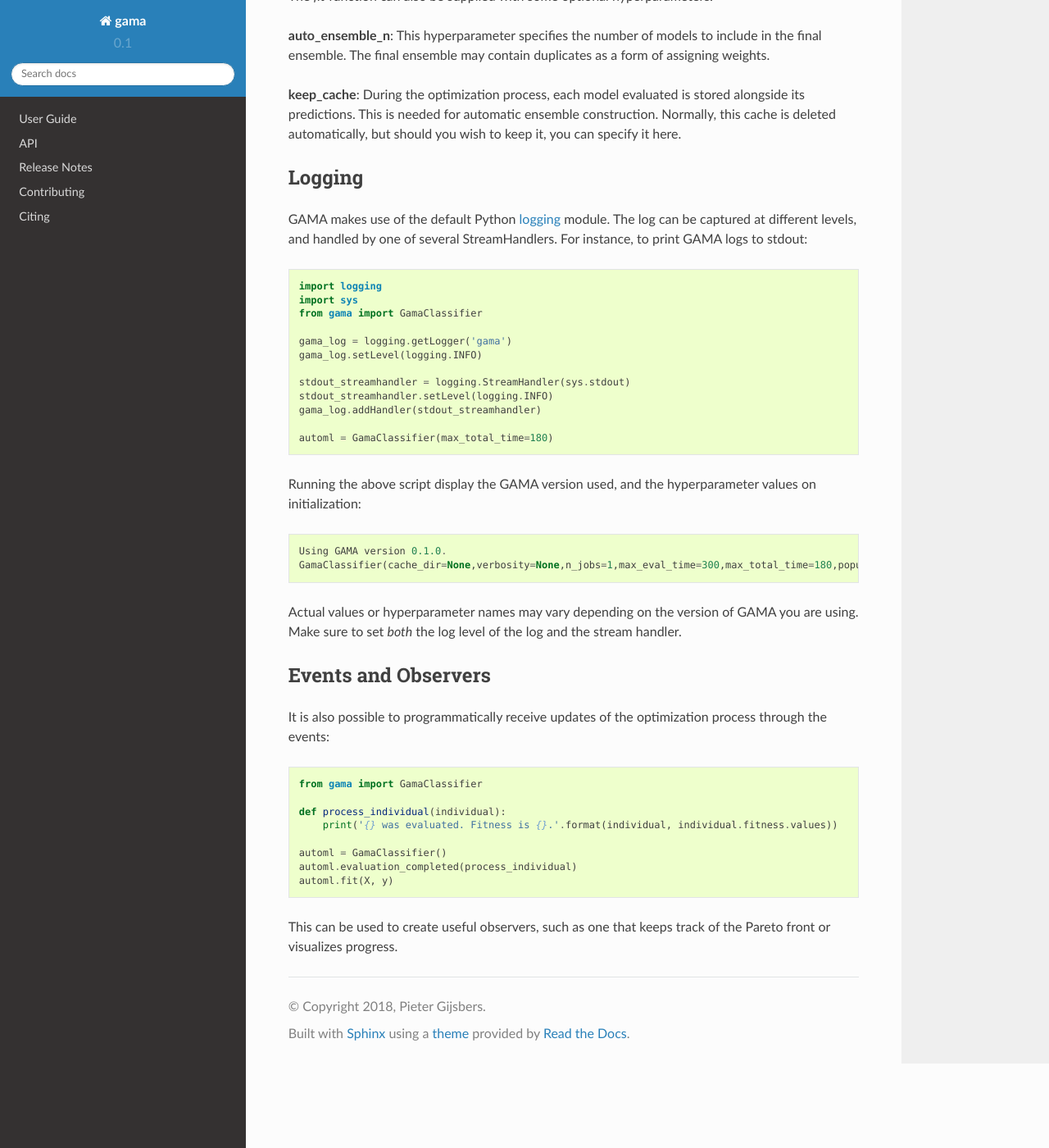
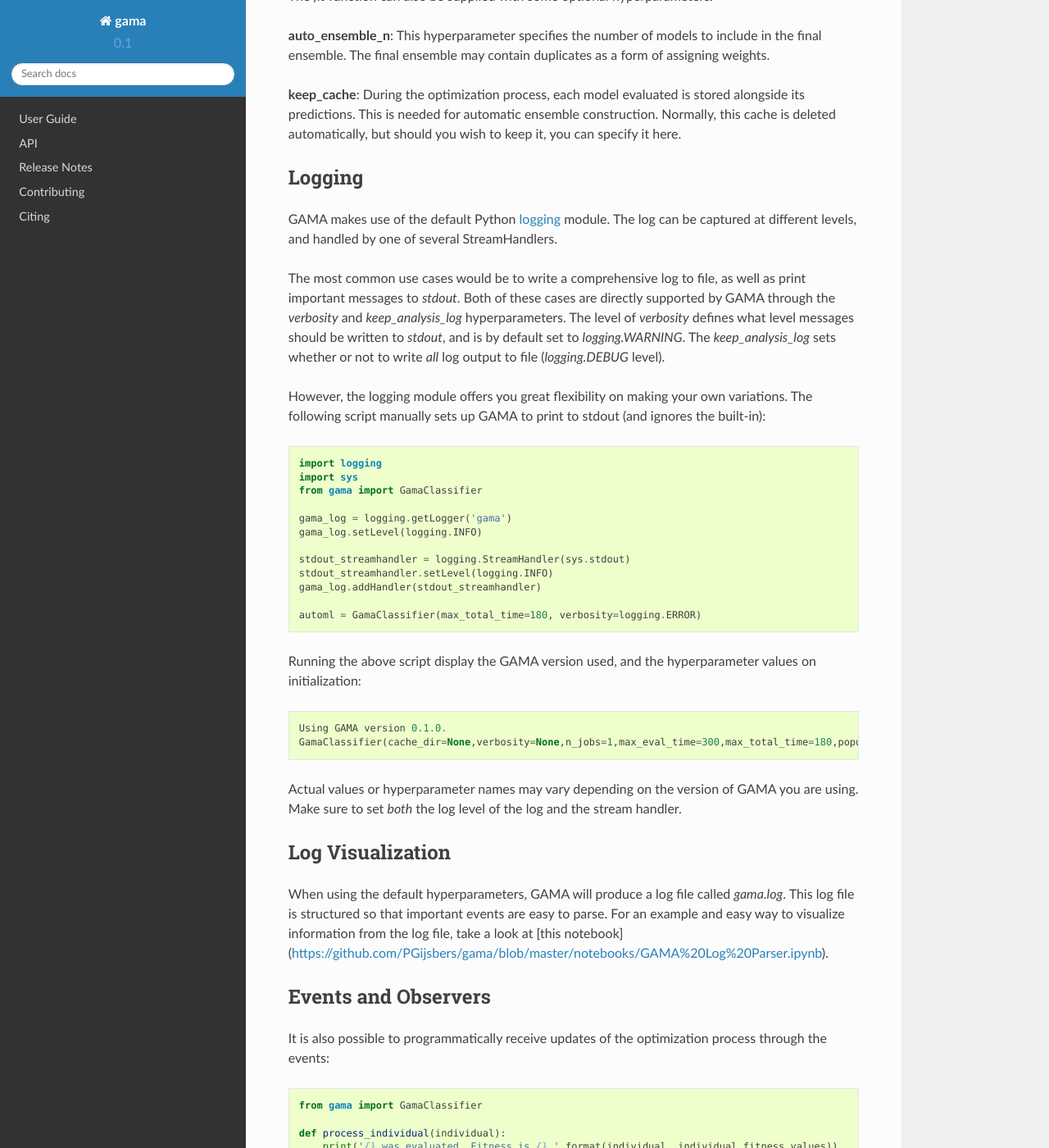
Before and after one commit to openml-labs/gama, a Sphinx documentation site: the page built from docs/source/user_guide/things_to_know.rst, in a window 1280 px wide and 1400 px high, scrolled down 832 px. Shown: the whole window at 82% size. Built offline with Sphinx 7.4.7 and the Read the Docs theme 2.0.0, drawn with Linux system fonts in a browser that asks for light colours; pages that are not in the unit, such as notebooks, are missing from menus.

Commit message:
Added a bit about the log visualization and new default behaviour.

```diff
--- a/docs/source/user_guide/things_to_know.rst
+++ b/docs/source/user_guide/things_to_know.rst
@@ -41,7 +41,14 @@
 
 GAMA makes use of the default Python `logging <https://docs.python.org/3.5/library/logging.html>`_ module.
 The log can be captured at different levels, and handled by one of several StreamHandlers.
-For instance, to print GAMA logs to stdout::
+
+The most common use cases would be to write a comprehensive log to file, as well as print important messages to `stdout`.
+Both of these cases are directly supported by GAMA through the `verbosity` and `keep_analysis_log` hyperparameters.
+The level of `verbosity` defines what level messages should be written to `stdout`, and is by default set to `logging.WARNING`.
+The `keep_analysis_log` sets whether or not to write *all* log output to file (`logging.DEBUG` level).
+
+However, the logging module offers you great flexibility on making your own variations.
+The following script manually sets up GAMA to print to stdout (and ignores the built-in)::
 
     import logging
     import sys
@@ -54,7 +61,7 @@
     stdout_streamhandler.setLevel(logging.INFO)
     gama_log.addHandler(stdout_streamhandler)
 
-    automl = GamaClassifier(max_total_time=180)
+    automl = GamaClassifier(max_total_time=180, verbosity=logging.ERROR)
 
 Running the above script display the GAMA version used, and the hyperparameter values on initialization::
 
@@ -63,6 +70,13 @@
 
 Actual values or hyperparameter names may vary depending on the version of GAMA you are using.
 Make sure to set *both* the log level of the log and the stream handler.
+
+Log Visualization
+*****************
+
+When using the default hyperparameters, GAMA will produce a log file called `gama.log`.
+This log file is structured so that important events are easy to parse.
+For an example and easy way to visualize information from the log file, take a look at [this notebook](https://github.com/PGijsbers/gama/blob/master/notebooks/GAMA%20Log%20Parser.ipynb).
 
 Events and Observers
 ********************
```
